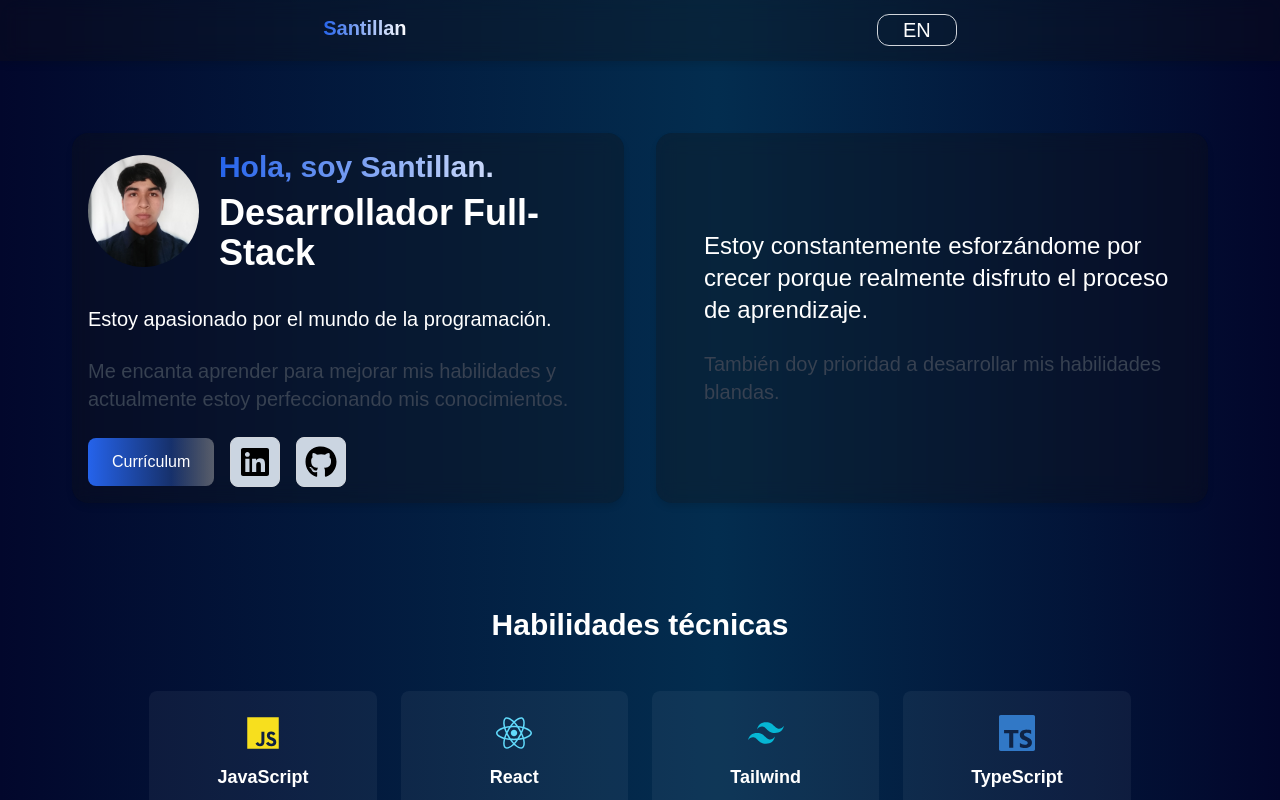
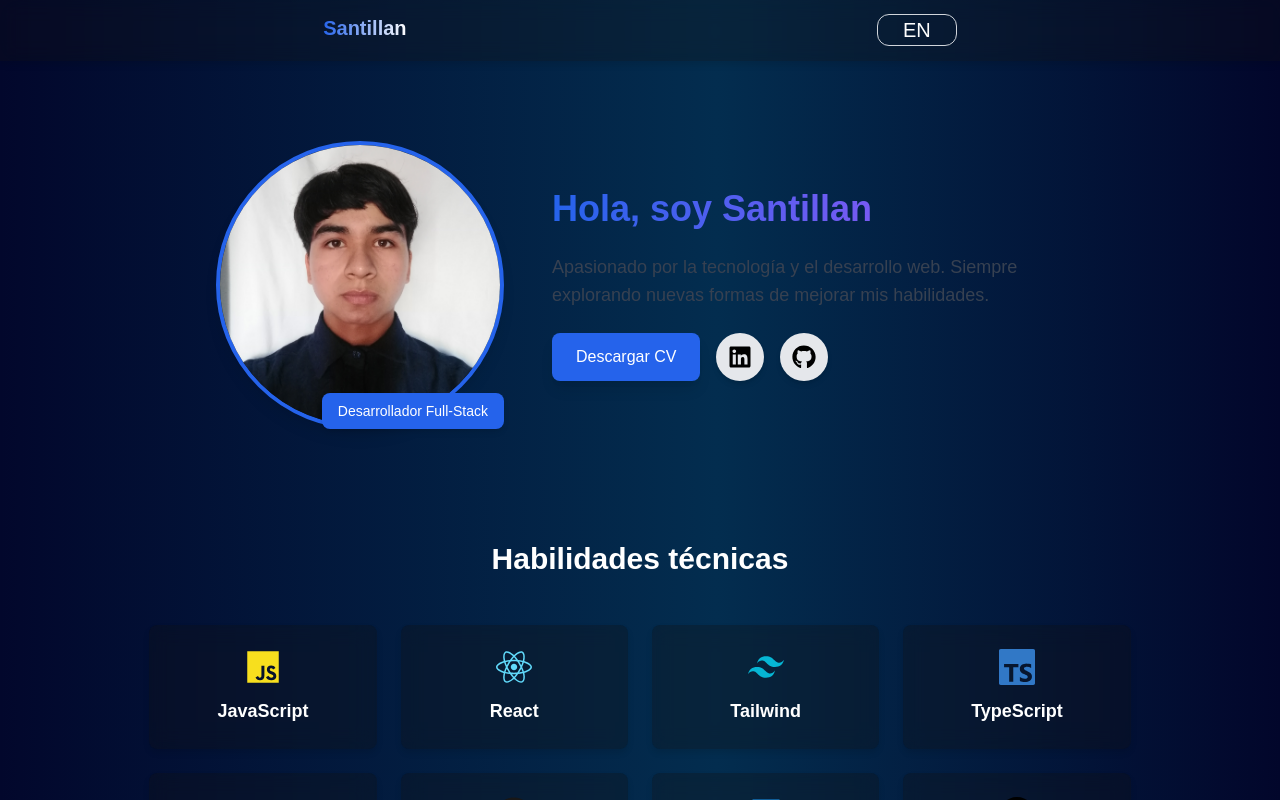
Before and after one commit to Santillan-Go/santillan-portfolio, a React (Vite) app: page / in a window 1280 px wide. Shown: the top 800 px of the page. Built offline with nearby package versions, Linux system fonts and the light colour scheme.

Commit message:
adding some changes

```diff
--- a/src/App.jsx
+++ b/src/App.jsx
@@ -4,7 +4,7 @@ import Header from "./Components/Header";
 import Main_section from "./Components/Main_section";
 import Projects_Section from "./Components/Projects_Section";
 import Skill_Section from "./Components/Skill_Section";
-
+import { SiGmail } from "react-icons/si";
 function App() {
   const [language, setLanguage] = useState(true);
   const changeLanguage = () => {
@@ -20,29 +20,27 @@ function App() {
 
         <Projects_Section language={language} />
 
-        <section className="h-[80vh] p-1">
+        <section className="h-[25vh] p-1 flex items-center flex-col ">
           <h2 className="font-semibold text-3xl text-gray-200   rounded-2xl p-1">
             {language ? "Contáctame" : "Contact me"}
           </h2>
 
-          <article className="p-2">
-            <div className="flex w-1/2 gap-4  ">
-              <img
-                src="email.png"
-                alt="image_imail"
-                className="sm:w-14 sm:h-14 w-7 h-7 p-1 bg-white rounded-full"
-              />
-
-              <h3 className="font-semibold sm:text-xl  text-white">
-                santillango10405@gmail.com
-              </h3>
-            </div>
+          <article className="p-4 w-96 blur-card rounded-xl flex items-center gap-4 shadow-lg transition-transform hover:scale-105">
+            <SiGmail className="text-[#D44638] w-6 h-6 " />
+            {/* <img
+              src="gmail.png"
+              alt="gmail-icon"
+              className="w-10 h-10 sm:w-12 sm:h-12 bg-white rounded-full"
+            /> */}
+            <h3 className="font-semibold sm:text-xl text-lg text-white">
+              santillango10405@gmail.com
+            </h3>
           </article>
         </section>
       </main>
 
       <footer className="blur-background h-12 text-white flex justify-center items-center">
-        <p className="text-lg font-semibold"> 2024 - Santillan's Portfolio</p>
+        <p className="text-lg font-semibold"> 2025 - Santillan's Portfolio</p>
       </footer>
     </>
   );
--- a/src/Components/Main_section.jsx
+++ b/src/Components/Main_section.jsx
@@ -1,87 +1,55 @@
 function Main_section({ language }) {
   return (
-    <section className="p-4 lg:p-10 max-w-7xl mx-auto flex lg:flex-row flex-col sm:gap-8 gap-16 justify-evenly">
-      <article className="blur-card rounded-2xl flex flex-col basis-1/2 lg:pr-12 p-4">
-        <figure className="flex flex-col">
-          <figcaption className="flex lg:flex-row items-center lg:justify-start flex-col gap-5 mb-8">
+    <section className="p-6 lg:p-12 max-w-6xl mx-auto flex justify-center  flex-col lg:flex-row items-center gap-12">
+      {/* Left Side - Image & Intro */}
+      <div className="relative w-60 h-60 lg:w-72 lg:h-72 flex-shrink-0">
         <img
           src="santillan.jpg"
           alt="santillan-developer"
-              className="rounded-full w-24 h-24 lg:w-28 lg:h-28 object-cover transition-transform hover:scale-105"
+          className="w-full h-full object-cover rounded-full shadow-lg border-4 border-blue-600"
         />
+        <div className="absolute bottom-0 right-0 bg-blue-600 text-white px-4 py-2 rounded-lg shadow-md text-sm font-medium">
+          {language ? "Desarrollador Full-Stack" : "Full-Stack Developer"}
+        </div>
+      </div>
 
-            <div className="space-y-2">
-              <h2 className="text-2xl lg:text-3xl font-bold bg-gradient-to-r from-blue-600 to-white bg-clip-text text-transparent">
-                {language ? "Hola, soy Santillan." : "Hi, I'm Santillan."}
-              </h2>
-              <h2 className="text-2xl lg:text-4xl font-bold">
-                {language ? "Desarrollador Full-Stack" : "Full-Stack Developer"}
-              </h2>
-            </div>
-          </figcaption>
+      {/* Right Side - Content */}
+      <div className="flex flex-col space-y-6 text-center lg:text-left max-w-lg">
+        <h1 className="text-3xl lg:text-4xl font-bold bg-gradient-to-r from-blue-600 to-purple-500 bg-clip-text text-transparent">
+          {language ? "Hola, soy Santillan" : "Hi, I'm Santillan"}
+        </h1>
 
-          <div className="space-y-6">
-            <h2 className="text-lg lg:text-xl">
+        <p className="text-lg text-gray-700 dark:text-gray-300">
           {language
-                ? "Estoy apasionado por el mundo de la programación."
-                : "I am passionate about the world of programming."}
-            </h2>
-            <p className="text-lg lg:text-xl text-gray-700 dark:text-gray-300">
-              {language
-                ? "Me encanta aprender para mejorar mis habilidades y actualmente estoy perfeccionando mis conocimientos."
-                : "I love learning to improve my skills and I am currently refining my knowledge."}
+            ? "Apasionado por la tecnología y el desarrollo web. Siempre explorando nuevas formas de mejorar mis habilidades."
+            : "Passionate about technology and web development. Always exploring new ways to improve my skills."}
         </p>
 
-            <nav className="flex gap-4 items-center">
+        {/* Buttons & Social Links */}
+        <div className="flex flex-wrap justify-center lg:justify-start gap-4">
           <a
             href="santillan.pdf"
             target="_blank"
-                className=" skeleton px-6 py-3 bg-gradient-to-r from-blue-600 to-slate-900 text-white rounded-lg
-                          transition-all hover:shadow-lg hover:scale-105 font-medium"
+            className="px-6 py-3 bg-blue-600 text-white rounded-lg shadow-lg hover:bg-blue-700 transition-all"
           >
-                Currículum
+            {language ? "Descargar CV" : "Download CV"}
           </a>
-
           <a
             href="https://www.linkedin.com/in/carlos-santillan-70b4522b0"
             target="_blank"
-                className="p-2 rounded-lg border border-gray-300 hover:border-blue-500  bg-slate-300 transition-all hover:shadow-lg hover:scale-110 font-medium"
+            className="p-3 bg-gray-200 hover:bg-gray-300 rounded-full shadow-md transition-all"
           >
-                <img
-                  src="linkedin.svg"
-                  alt="linkedin"
-                  className="w-8 h-8 rounded "
-                />
+            <img src="linkedin.svg" alt="linkedin" className="w-6 h-6" />
           </a>
           <a
             href="https://github.com/Santillan-Go"
             target="_blank"
-                className="p-2 rounded-lg border border-gray-300 hover:border-blue-500
-                 bg-slate-300 transition-all hover:shadow-lg hover:scale-110 font-medium"
+            className="p-3 bg-gray-200 hover:bg-gray-300 rounded-full shadow-md transition-all"
           >
-                <img
-                  src="gitlight.svg"
-                  alt="github"
-                  className="w-8 h-8 rounded"
-                />
+            <img src="gitlight.svg" alt="github" className="w-6 h-6" />
           </a>
-            </nav>
         </div>
-        </figure>
-      </article>
-
-      <article className="blur-card rounded-2xl flex flex-col basis-1/2 justify-center space-y-6 lg:pl-12 p-4 border-l-0 ">
-        <h3 className="text-xl lg:text-2xl font-medium">
-          {language
-            ? "Estoy constantemente esforzándome por crecer porque realmente disfruto el proceso de aprendizaje."
-            : "I am constantly striving to grow because I genuinely enjoy the learning process."}
-        </h3>
-        <h4 className="text-lg lg:text-xl text-gray-700 dark:text-gray-300">
-          {language
-            ? "También doy prioridad a desarrollar mis habilidades blandas."
-            : "I also prioritize developing my soft skills."}
-        </h4>
-      </article>
+      </div>
     </section>
   );
 }
--- a/src/Components/Projects_Section.jsx
+++ b/src/Components/Projects_Section.jsx
@@ -7,7 +7,7 @@ function Projects_Section({ language }) {
       description:
         "Una web app donde puedes crear tus tutores para ayudarte con tus estudios o cualquier otro tema",
       image: "last_app.png",
-      link: "https://teacher-ai-theta.vercel.app/",
+      link: "https://github.com/Santillan-Go/ai-app",
       technologiesImages: [
         "react.png",
         "nextjs.png",
@@ -55,7 +55,7 @@ function Projects_Section({ language }) {
       description:
         "A web app where you can create your tutors to help you with your studies or any other subject",
       image: "last_app.png",
-      link: "https://teacher-ai-theta.vercel.app/",
+      link: "https://github.com/Santillan-Go/ai-app",
       technologiesImages: [
         "react.png",
         "nextjs.png",
--- a/src/Components/Skill_Section.jsx
+++ b/src/Components/Skill_Section.jsx
@@ -23,7 +23,7 @@ function Skill_Section({ language }) {
         {skills.map((skill, index) => (
           <div
             key={index}
-            className="flex flex-col items-center p-6 bg-white/5 rounded-lg
+            className="flex flex-col items-center p-6 blur-card rounded-lg
                      hover:bg-white/10 transition-all duration-300
                      transform hover:-translate-y-1 cursor-pointer"
           >
```
Also changed, not shown: public/gmail.png (added). Lines whose indentation alone changed are shown as unchanged.
